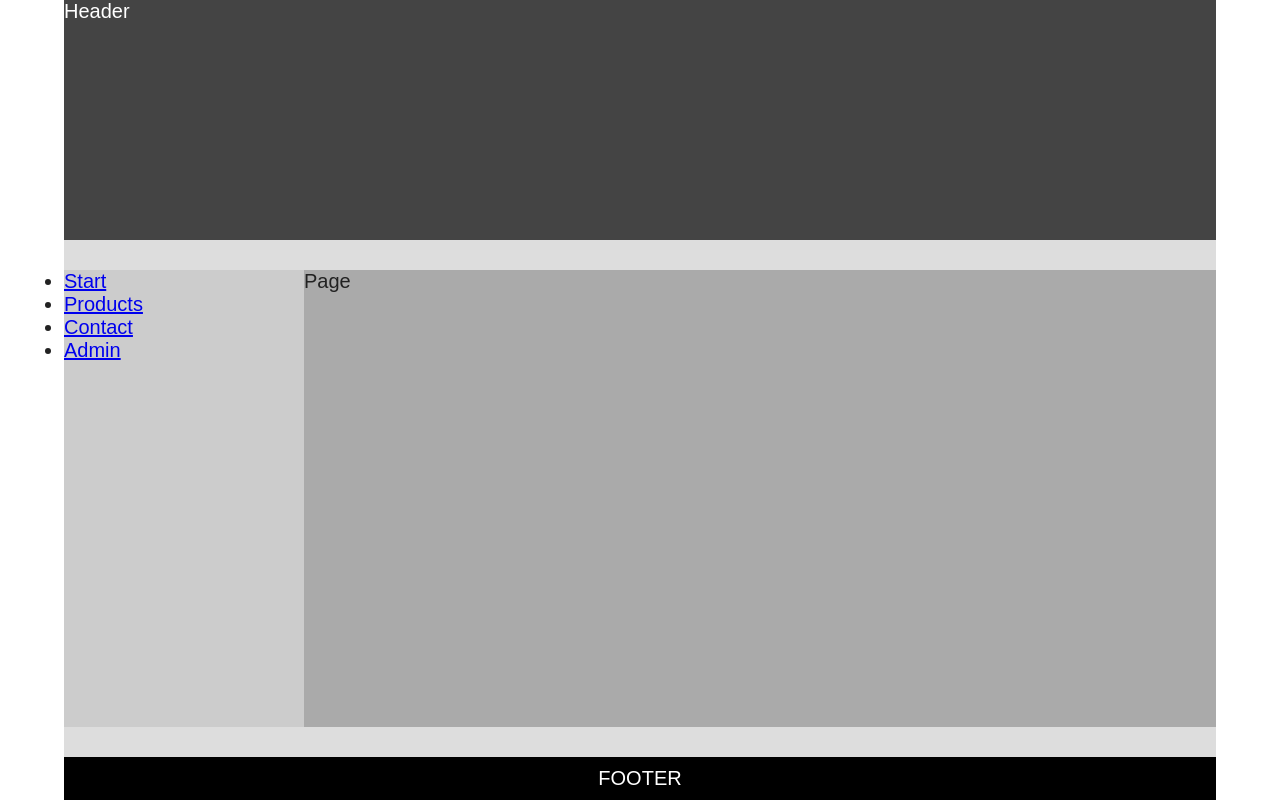
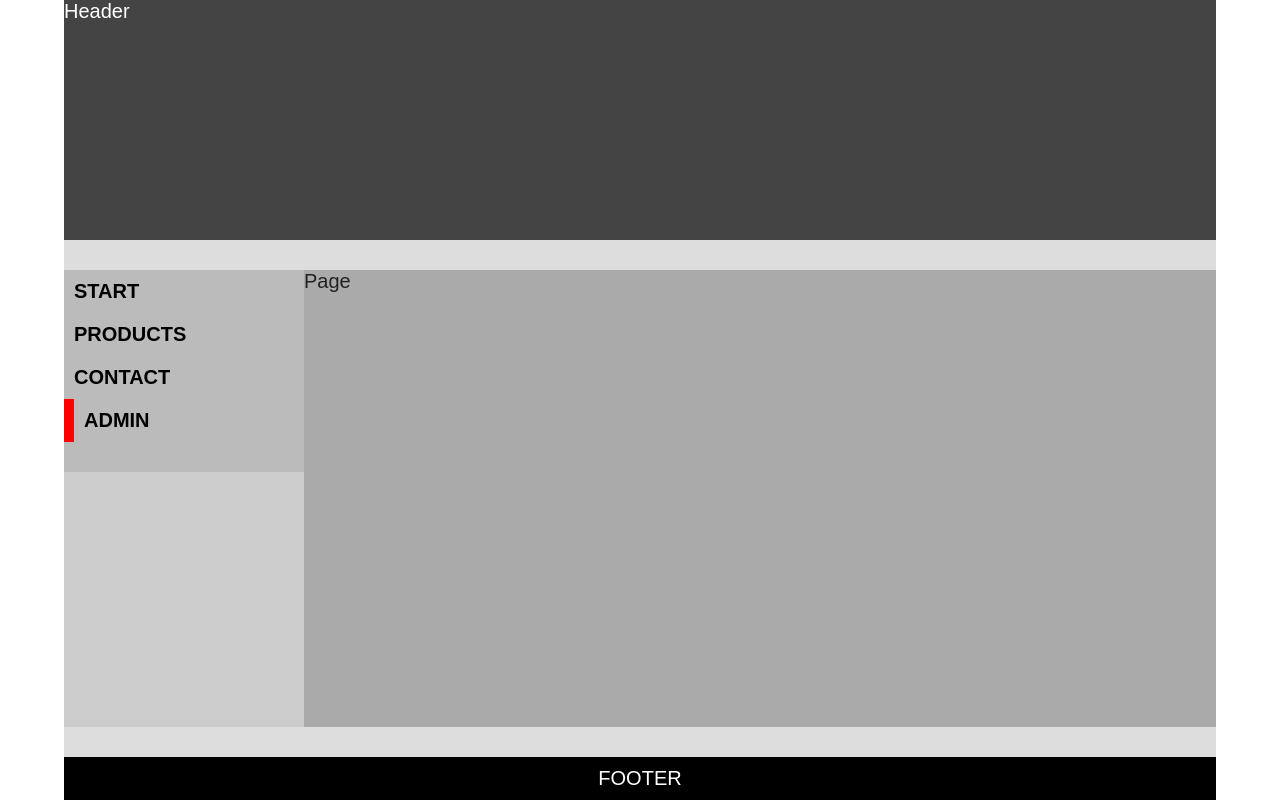
Before and after one commit to arekpl28/React-Reminder, a React (Create React App) app in the folder x08-single-page-application/: page /admin in a window 1280 px wide. Built offline with nearby package versions, Linux system fonts and the light colour scheme.

Commit message:
Style css to navigation

```diff
--- a/x08-single-page-application/src/layouts/Navigation.js
+++ b/x08-single-page-application/src/layouts/Navigation.js
@@ -1,5 +1,7 @@
 import React from "react";
 import { NavLink } from "react-router-dom";
+
+import "../styles/Navigation.css";
 
 const list = [
   { name: "Start", path: "start" },
--- /dev/null
+++ b/x08-single-page-application/src/styles/Navigation.css
@@ -0,0 +1,28 @@
+nav {
+  background-color: #bbb;
+  padding: 0 30px 30px 0px;
+}
+
+nav ul {
+  list-style: none;
+}
+
+nav ul li a {
+  display: block;
+  padding: 10px;
+  text-decoration: none;
+  color: black;
+  text-transform: uppercase;
+  font-weight: bold;
+  transition: 0.2s;
+}
+
+nav ul li a:hover {
+  transform: translateX(10px);
+}
+
+nav ul li a.active {
+  transform: translateX(0px);
+  border-left: 10px solid red;
+  transition: 0s;
+}
```
